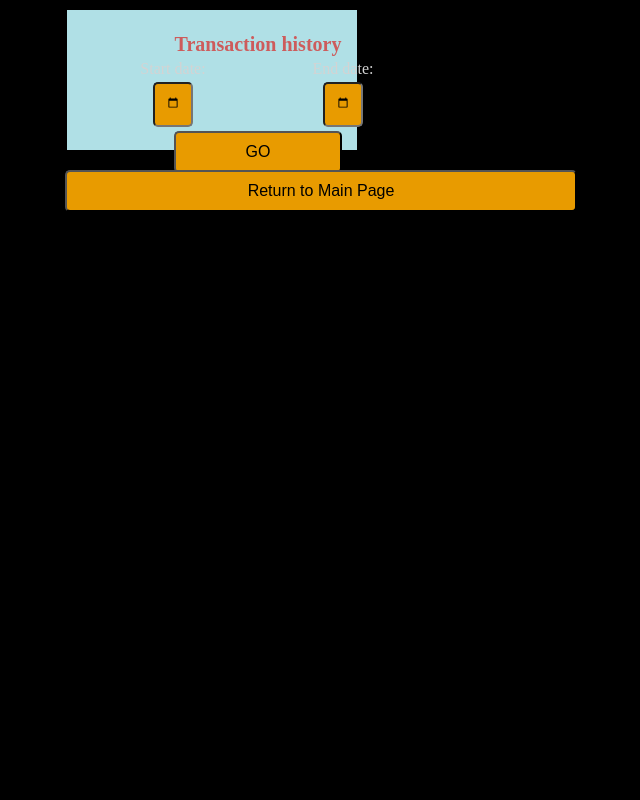
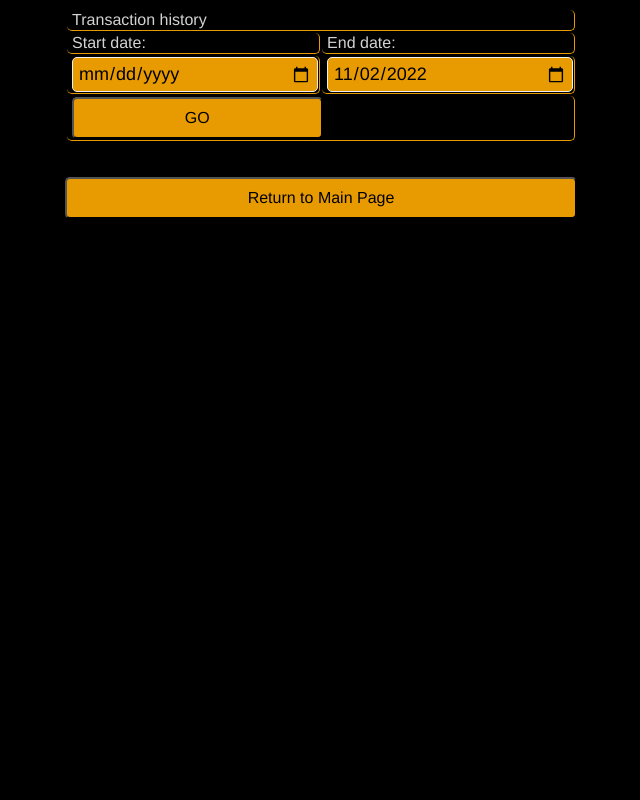
Before and after one commit to NikolayNPanev/UnionRepository, a PHP site: page /transactionHistoryInterface.php in a window 1280 px wide. Shown: the whole page, without its empty margins (63-703 px from the left). Run offline with PHP 8.4, Linux system fonts and the light colour scheme; data that the repository does not hold is empty.

Commit message:
full __STATIC__ CSS functionality

```diff
--- a/BoKStyle.css
+++ b/BoKStyle.css
@@ -3,8 +3,42 @@ body {
 	color: lightgrey;
 	margin-left: 10%;
 	margin-right: 10%;
+	font-family: "Helvetica", arial, sans-serif;
+}
+
+#trhistorytable{
+	font-family: "Helvetica", arial, sans-serif;
+	width:50%;
+	border: 0px solid;
+	border-color:#e89b00;
+	border-bottom: 0px solid;
+	border-right: 0px solid;
+	border-radius: 5px;
+}
+table{
+	font-family: "Helvetica", arial, sans-serif;
+	width:fit-content;
+	border: 1px solid;
+	border-color:#e89b00;
+	border-bottom: 0px solid;
+	border-right: 0px solid;
+	border-radius: 5px;
+
+}
+tr{
+	border: 1px solid;
+	border-color:#e89b00
+}
+td{
+	border: 1px solid;
+	border-color:#e89b00;
+	border-top:0px solid;
+	border-left:0px solid;
+	border-radius: 5px;
+	padding-left: 1%;
 }
 input{
+	font-family: "Helvetica", arial, sans-serif;
 	background-color: #e89b00;
 	color:black;
 	border-radius: 5px;
@@ -14,6 +48,7 @@ input{
 	width:24%;
 }
 button{
+	font-family: "Helvetica", arial, sans-serif;
 	background-color: #e89b00;
 	color:black;
 	border-radius: 5px;
@@ -21,6 +56,78 @@ button{
 	align-content: center;
 	font-size: 16px;
 	width:50%;
+}
+input[type="checkbox"]{
+	position: absolute;
+	left:-99999px;
+}
+[type="checkbox"]:checked + label,
+[type="checkbox"]:not(:checked) + label
+{
+    position: relative;
+    padding-left: 28px;
+    cursor: pointer;
+    line-height: 20px;
+    display: inline-block;
+    color: white;
+}
+[type="checkbox"]:checked + label:before,
+[type="checkbox"]:not(:checked) + label:before {
+    content: '';
+    position: absolute;
+    left: 0;
+    top: 0;
+    width: 18px;
+    height: 18px;
+    border: 1px solid #ddd;
+    border-radius: 30%;
+    background: #fff;
+}
+[type="checkbox"]:checked + label:after,
+[type="checkbox"]:not(:checked) + label:after {
+    content: '';
+    width: 12px;
+    height: 12px;
+    background: tomato;
+    position: absolute;
+    top: 4px;
+    left: 4px;
+    border-radius: 30%;
+    -webkit-transition: all 0.2s ease;
+    transition: all 0.2s ease;
+}
+[type="checkbox"]:not(:checked) + label:after {
+    opacity: 0;
+    -webkit-transform: scale(0);
+    transform: scale(0);
+}
+[type="checkbox"]:checked + label:after {
+    opacity: 1;
+    -webkit-transform: scale(1);
+    transform: scale(1);
+}
+
+
+
+
+input[type="date"], focus {
+    color: darkgrey;
+    box-shadow: none;
+    -webkit-box-shadow: none;
+    -moz-box-shadow: none;
+}
+input[type="date"] {
+    appearance: none;
+    -webkit-appearance: none;
+    color: black;
+    font-family: "Helvetica", arial, sans-serif;
+    font-size: 18px;
+    border:1px solid #ecf0f1;
+    background:#e89b00;
+    padding:5px;
+    display: inline-block !important;
+    visibility: visible !important;
+    width:100%;
 }
 [type="radio"]:checked,
 [type="radio"]:not(:checked) {
@@ -35,7 +142,7 @@ button{
     cursor: pointer;
     line-height: 20px;
     display: inline-block;
-    color: #666;
+    color: white;
 }
 [type="radio"]:checked + label:before,
 [type="radio"]:not(:checked) + label:before {
--- a/Register.php
+++ b/Register.php
@@ -17,11 +17,17 @@ include("DBFunc.php");
   <label for="BankOfKolyo">Bank Of Kolyo</label><br>
   <input type="radio" id="BankOfVeni" name="bankName" value="BankOfVeni">
   <label for="BankOfVeni">Bank Of Veni</label><br>
+  <br>
   <form>
   <input type="checkbox" id="ToS" name="ToS" required>
   <label for="ToS"> I agree to the terms of service</label><br><br>
   <input type="submit" value="Submit">
+  <a href="landing.php"><input type="button" value="Back"></input></a>
 </form>
+
+<br><br>
+
+
 
 
 
--- a/transactionHistoryInterface.php
+++ b/transactionHistoryInterface.php
@@ -4,7 +4,7 @@ include('InterfaceVariables.php');
 $currentDate = date('Y-m-d');
 ?>
 
-<style>
+<!-- <style>
 div {
   width: 250px;
   height: 100px;
@@ -23,10 +23,10 @@ table {
 	color: indianred;
 	font-size: 20px;
 }
-</style>
+</style> -->
 <div>
 <form method='get' action='transactionHistory.php'>
-	<table>
+	<table id='trhistoryTable'>
 		<tr><td class='fullrow' colspan='2'>Transaction history</td></tr>
 		<tr>
 			<td> Start date:</td>
```
